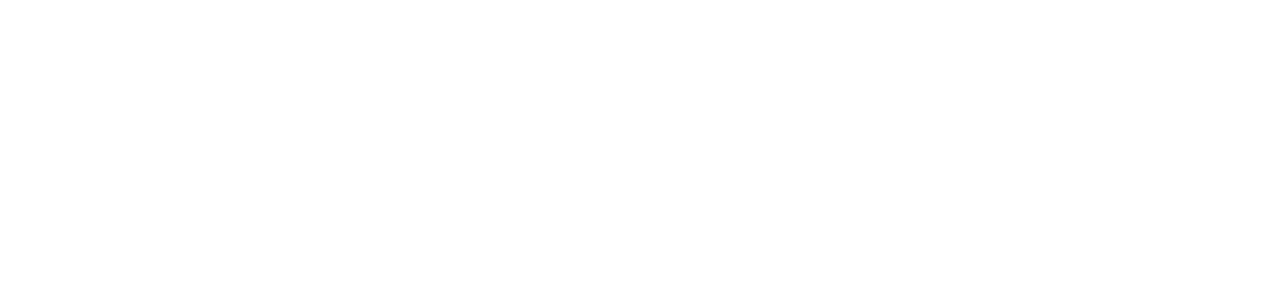
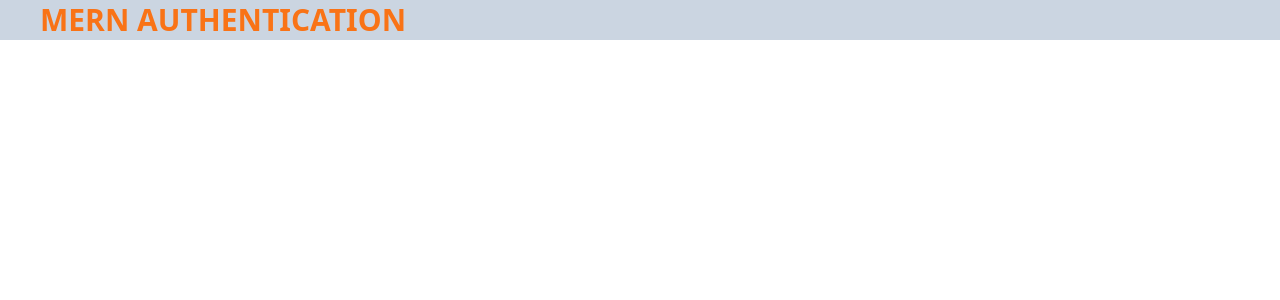
Before and after one commit to Mohamedhazeem/authentication, a React (Vite) app in the folder client/: page / in a window 1280 px wide. Shown: the top 300 px of the page. Built offline with nearby package versions, Linux system fonts and the light colour scheme.

Commit message:
tailwind fix

```diff
--- a/client/package.json
+++ b/client/package.json
@@ -10,6 +10,7 @@
     "preview": "vite preview"
   },
   "dependencies": {
+    "autoprefixer": "^10.4.16",
     "axios": "^1.5.1",
     "react": "^18.2.0",
     "react-dom": "^18.2.0",
--- a/client/src/Home.tsx
+++ b/client/src/Home.tsx
@@ -1,3 +1,11 @@
 export const Home = () => {
-  return <></>;
+  return (
+    <>
+      <div className="bg-slate-300 h-10 pl-10 flex flex-row items-center">
+        <p className="text-orange-500 text-3xl font-bold ">
+          MERN AUTHENTICATION
+        </p>
+      </div>
+    </>
+  );
 };
--- /dev/null
+++ b/client/src/main.css
@@ -0,0 +1,3 @@
+@tailwind base;
+@tailwind components;
+@tailwind utilities;
--- a/client/src/main.tsx
+++ b/client/src/main.tsx
@@ -1,5 +1,6 @@
 import React from "react";
 import ReactDOM from "react-dom/client";
+import "./main.css";
 import { createBrowserRouter, RouterProvider } from "react-router-dom";
 import { Home } from "./Home";
 
--- a/client/tailwind.config.js
+++ b/client/tailwind.config.js
@@ -1,6 +1,6 @@
 /** @type {import('tailwindcss').Config} */
 export default {
-  content: [],
+  content: ["./src/**.tsx"],
   theme: {
     extend: {},
   },
```
Also changed, not shown: 1 other file (tests, documents, lock files or other folders).
